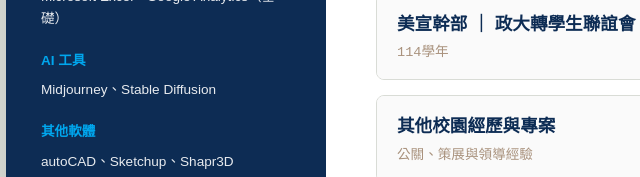
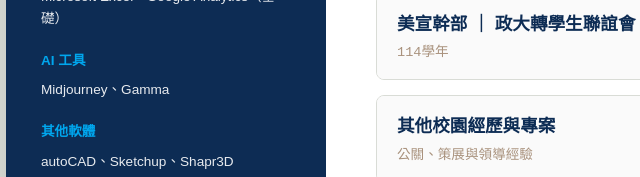
Before and after one commit to yhsiehchristine/yhsiehchristine.github.io, a plain HTML site: page index.html in a window 1280 px wide. Shown: the part 926-1103 px from the top of the page, 134-774 px from the left. Drawn offline with Linux system fonts and the light colour scheme.

Commit message:
add gamma

```diff
--- a/index.html
+++ b/index.html
@@ -374,7 +374,7 @@
             </div>
             <div class="skill-group">
                 <h3>AI 工具</h3>
-                <div class="skill-list">Midjourney、Stable Diffusion</div>
+                <div class="skill-list">Midjourney、Gamma</div>
             </div>
             <div class="skill-group">
                 <h3>其他軟體</h3>
```
